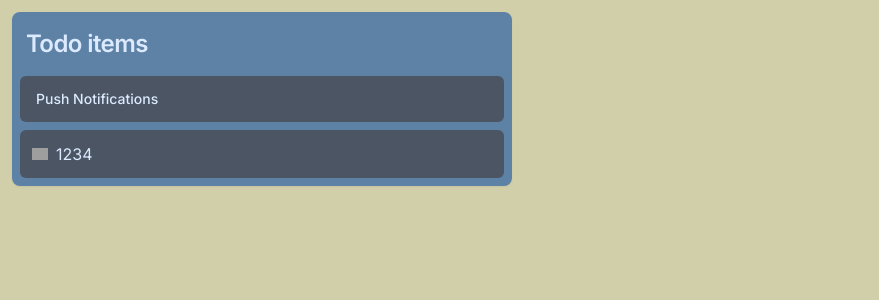
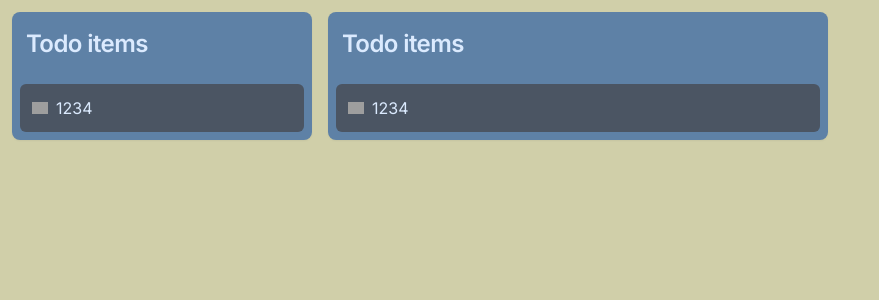
Before and after one commit to gaexp225120/MyCalendar, a Next.js app: page / in a window 1280 px wide. Shown: the top 300 px of the page, without its empty margins (0-879 px from the left). Built offline with nearby package versions, Linux system fonts and the light colour scheme; grey boxes are pictures that could not be loaded.

Commit message:
update all Card component

```diff
--- a/components/AddTodo.tsx
+++ b/components/AddTodo.tsx
@@ -1,31 +1,34 @@
 "use client";
-import React, { useState } from "react";
+import React, { useRef, useState } from "react";
 import TodoTextArea from "./TodoTextArea";
 import Image from "next/image";
-
-type addTodoProps = {
-  addTodoProps: {
-    setTodoList: React.Dispatch<React.SetStateAction<string[]>>;
-  };
-};
+import { useFocusTextArea } from "@/hook/useFocusTextArea";
 
 const buttonCss =
   "pr-2  bg-transparent text-black rounded-lg font-bold transform hover:-translate-y-1 transition duration-400";
 const tabStlye =
   "w-full flex items-center p-[12px] rounded-md bg-todoItemBg focus:outline-none focus:ring-0 cursor-pointer";
 
-const AddTodo: React.FC<addTodoProps> = ({ addTodoProps }) => {
-  const { setTodoList } = addTodoProps;
+type AddTodoProps = {
+  setTodoList: React.Dispatch<React.SetStateAction<string[]>>;
+};
+
+const AddTodo: React.FC<AddTodoProps> = ({ setTodoList }) => {
   const [clickAdd, setClickAdd] = useState(false);
+  const textAreaRef = useRef<HTMLTextAreaElement>(null);
+  const focusTextArea = useFocusTextArea(textAreaRef);
 
   const addTodoHandler = (event: React.FormEvent<HTMLFormElement>) => {
     event.preventDefault(); // Prevent the form from reloading the page
-
     const formData = new FormData(event.target as HTMLFormElement); // Create FormData object
     const newTodo = formData.get("todo") as string; // Retrieve the 'todo' field value
 
     if (newTodo.trim() !== "") {
       setTodoList((prevTodoList) => [...prevTodoList, newTodo]); // Add new todo to list
+      if (textAreaRef.current) {
+        textAreaRef.current.value = "";
+        focusTextArea();
+      }
     }
   };
 
@@ -39,8 +42,8 @@ const AddTodo: React.FC<addTodoProps> = ({ addTodoProps }) => {
           <div className="flex flex-row">
             {clickAdd ? (
               <TodoTextArea
-                addTodoHandler={addTodoHandler}
                 onClickOutside={() => setClickAdd(false)}
+                textAreaRef={textAreaRef}
               />
             ) : (
               <div className={tabStlye} onClick={clickAddhandler}>
--- a/components/TodoCard.tsx
+++ b/components/TodoCard.tsx
@@ -21,25 +21,41 @@ type TodoCardProps = CardProps & {
   todoProp: TodoCardType;
 };
 
-const TodoCard = ({ todoProp }: TodoCardProps) => {
+const TodoCard: React.FC<TodoCardProps> = ({ todoProp }) => {
   const [todoList, setTodoList] = useState<string[]>([]);
+  const [ongoingList, setOngoingList] = useState<string[]>([]);
+  const [finishedList, setFinishedList] = useState<string[]>([]);
   const { title } = todoProp;
-  const addTodoProps = { setTodoList };
+
   return (
+    <div className="flex flex-row gap-4">
+      <Card className="w-[300px] bg-cardBg text-blue-100">
+        <CardHeader>
+          <CardTitle className="py-[12px] px-[6px]">{title}</CardTitle>
+        </CardHeader>
+        <CardContent className="grid gap-4">
+          {todoList.map((todo, index) => {
+            return <div key={index}>{<TodoItem todoItem={todo} />}</div>;
+          })}
+        </CardContent>
+        <CardFooter>
+          <AddTodo setTodoList={setTodoList} />
+        </CardFooter>
+      </Card>
       <Card className="w-[500px] bg-cardBg text-blue-100">
         <CardHeader>
           <CardTitle className="py-[12px] px-[6px]">{title}</CardTitle>
         </CardHeader>
         <CardContent className="grid gap-4">
           {todoList.map((todo, index) => {
-          return <div key={index}>todo</div>;
+            return <div key={index}>{<TodoItem todoItem={todo} />}</div>;
           })}
-        <TodoItem />
         </CardContent>
         <CardFooter>
-        <AddTodo addTodoProps={addTodoProps} />
+          <AddTodo setTodoList={setTodoList} />
         </CardFooter>
       </Card>
+    </div>
   );
 };
 
--- a/components/TodoItem.tsx
+++ b/components/TodoItem.tsx
@@ -1,10 +1,15 @@
 import React from "react";
 
-const TodoItem = () => {
+type TodoItemProps = {
+  todoItem: string;
+};
+
+const TodoItem: React.FC<TodoItemProps> = (props) => {
+  const { todoItem } = props;
   return (
     <div className=" flex items-center p-4 rounded-md bg-todoItemBg ">
       <div className="flex-1 space-y-1">
-        <p className="text-sm font-medium leading-none">Push Notifications</p>
+        <p className="text-sm font-medium leading-none break-all">{todoItem}</p>
       </div>
     </div>
   );
--- a/components/TodoTextArea.tsx
+++ b/components/TodoTextArea.tsx
@@ -1,23 +1,22 @@
-import React, { useEffect, useRef } from "react";
+import React, { RefObject, useEffect, useRef } from "react";
 import { Button } from "@/components/ui/button";
 import { useClickOutside } from "@/hook/useClickOutside";
+import { useFocusTextArea } from "@/hook/useFocusTextArea";
 
 type AddTabProps = {
   onClickOutside: () => void;
-  addTodoHandler: (event: React.FormEvent<HTMLFormElement>) => void;
+  textAreaRef: RefObject<HTMLTextAreaElement>;
 };
 
 const TodoTextArea: React.FC<AddTabProps> = (todoTextAeraProps) => {
-  const { onClickOutside, addTodoHandler } = todoTextAeraProps;
+  const { onClickOutside, textAreaRef } = todoTextAeraProps;
   const ref = useRef<HTMLDivElement>(null);
-  const textAreaRef = useRef<HTMLTextAreaElement>(null);
   useClickOutside(ref, onClickOutside);
+  const focusTextArea = useFocusTextArea(textAreaRef);
 
   useEffect(() => {
-    if (textAreaRef.current) {
-      textAreaRef.current.focus();
-    }
-  }, []);
+    focusTextArea();
+  }, [textAreaRef]);
 
   return (
     <div className="w-full" ref={ref}>
```
Lines whose indentation alone changed are shown as unchanged.
